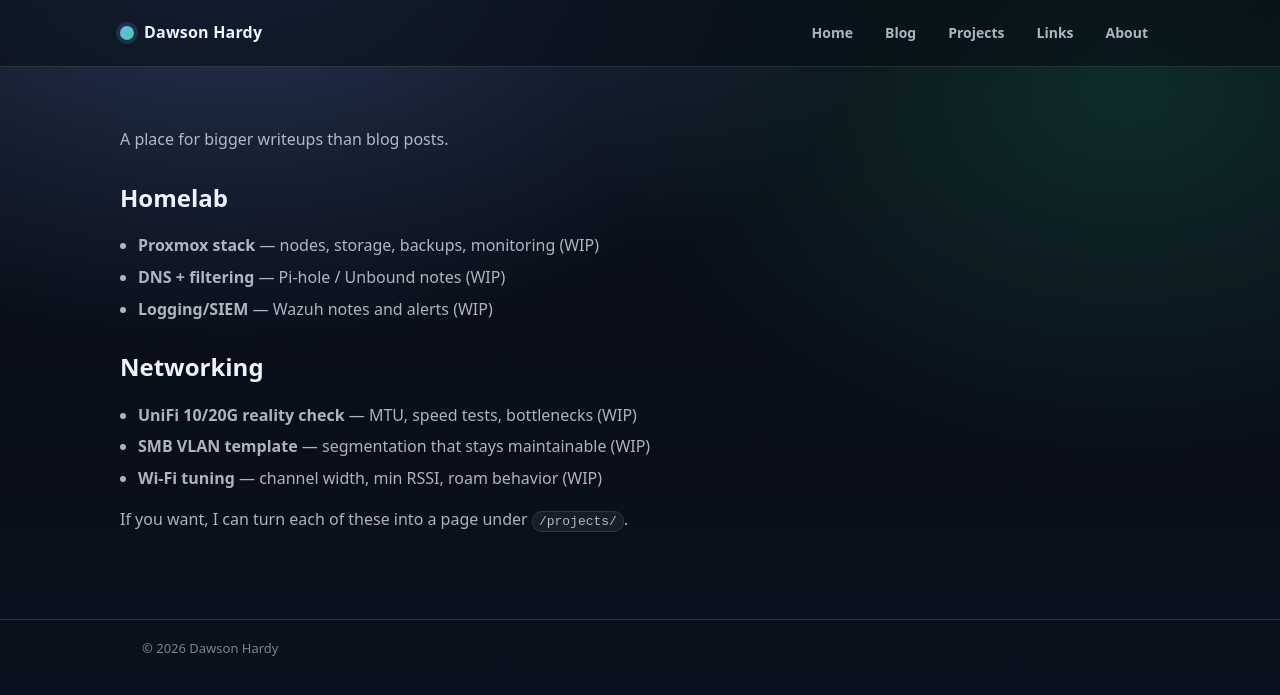
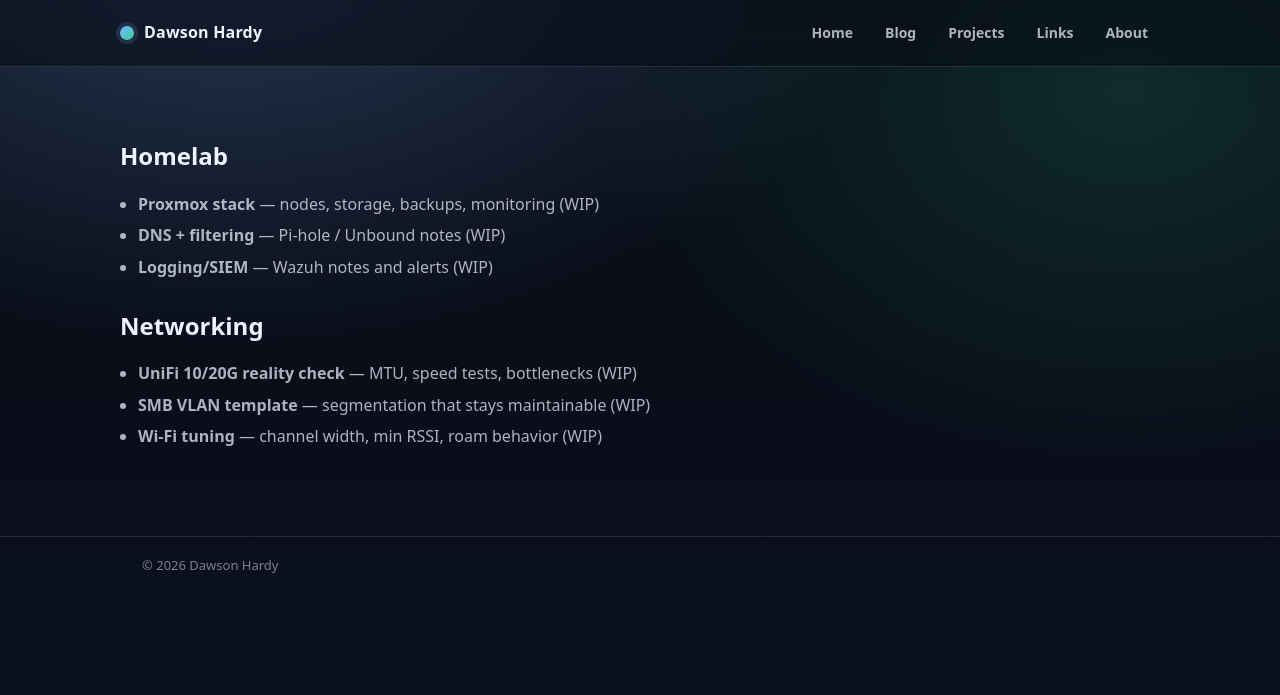
Before and after one commit to dawshardy/dawsonhardy.github.io, a Jekyll site: the page built from projects.md, in a window 1280 px wide. Shown: the top 695 px of the page. Built offline with Jekyll 4.4.1, drawn with Linux system fonts in a browser that asks for light colours.

Commit message:
Update projects.md

```diff
--- a/projects.md
+++ b/projects.md
@@ -3,7 +3,6 @@ layout: default
 title: Projects
 ---
 
-A place for bigger writeups than blog posts.
 
 ## Homelab
 - **Proxmox stack** — nodes, storage, backups, monitoring (WIP)
@@ -14,5 +13,3 @@ A place for bigger writeups than blog posts.
 - **UniFi 10/20G reality check** — MTU, speed tests, bottlenecks (WIP)
 - **SMB VLAN template** — segmentation that stays maintainable (WIP)
 - **Wi-Fi tuning** — channel width, min RSSI, roam behavior (WIP)
-
-If you want, I can turn each of these into a page under `/projects/`.
```
